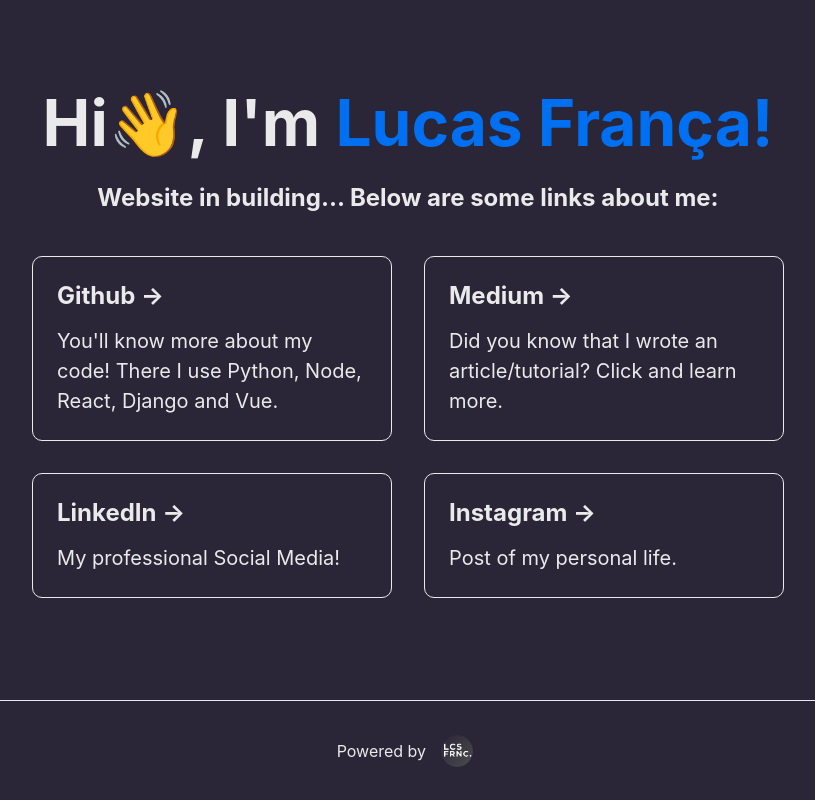
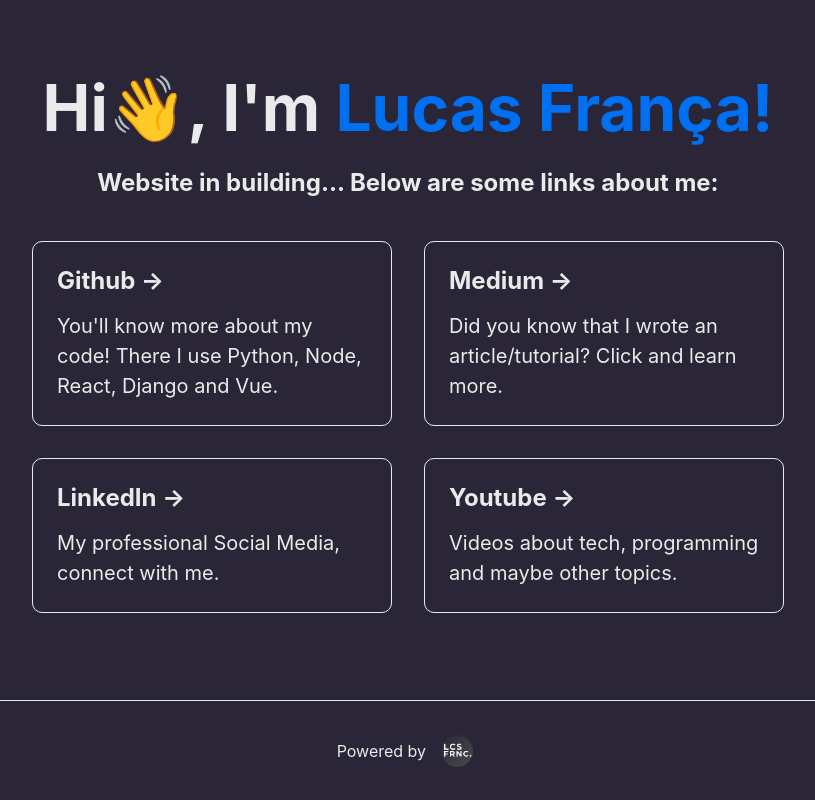
Before and after one commit to lucasfrancaid/lucasfranca.com.br, a Next.js app: page / in a window 1280 px wide. Shown: the whole page, without its empty margins (232-1047 px from the left). Built offline with nearby package versions, Linux system fonts and the light colour scheme.

Commit message:
Add youtube channel

```diff
--- a/pages/index.js
+++ b/pages/index.js
@@ -37,12 +37,12 @@
 
           <a href="https://www.linkedin.com/in/lucasfrancaid/" target="_blank" className={styles.card}>
             <h3>LinkedIn &rarr;</h3>
-            <p>My professional Social Media!</p>
+            <p>My professional Social Media, connect with me.</p>
           </a>
 
-          <a href="https://www.instagram.com/lucasfrancaid/" target="_blank" className={styles.card}>
-            <h3>Instagram &rarr;</h3>
-            <p>Post of my personal life.</p>
+          <a href="https://www.youtube.com/channel/UCwCM-3HpHVXQQULPg1mCo2A" target="_blank" className={styles.card}>
+            <h3>Youtube &rarr;</h3>
+            <p>Videos about tech, programming and maybe other topics.</p>
           </a>
         </div>
       </main>
```
